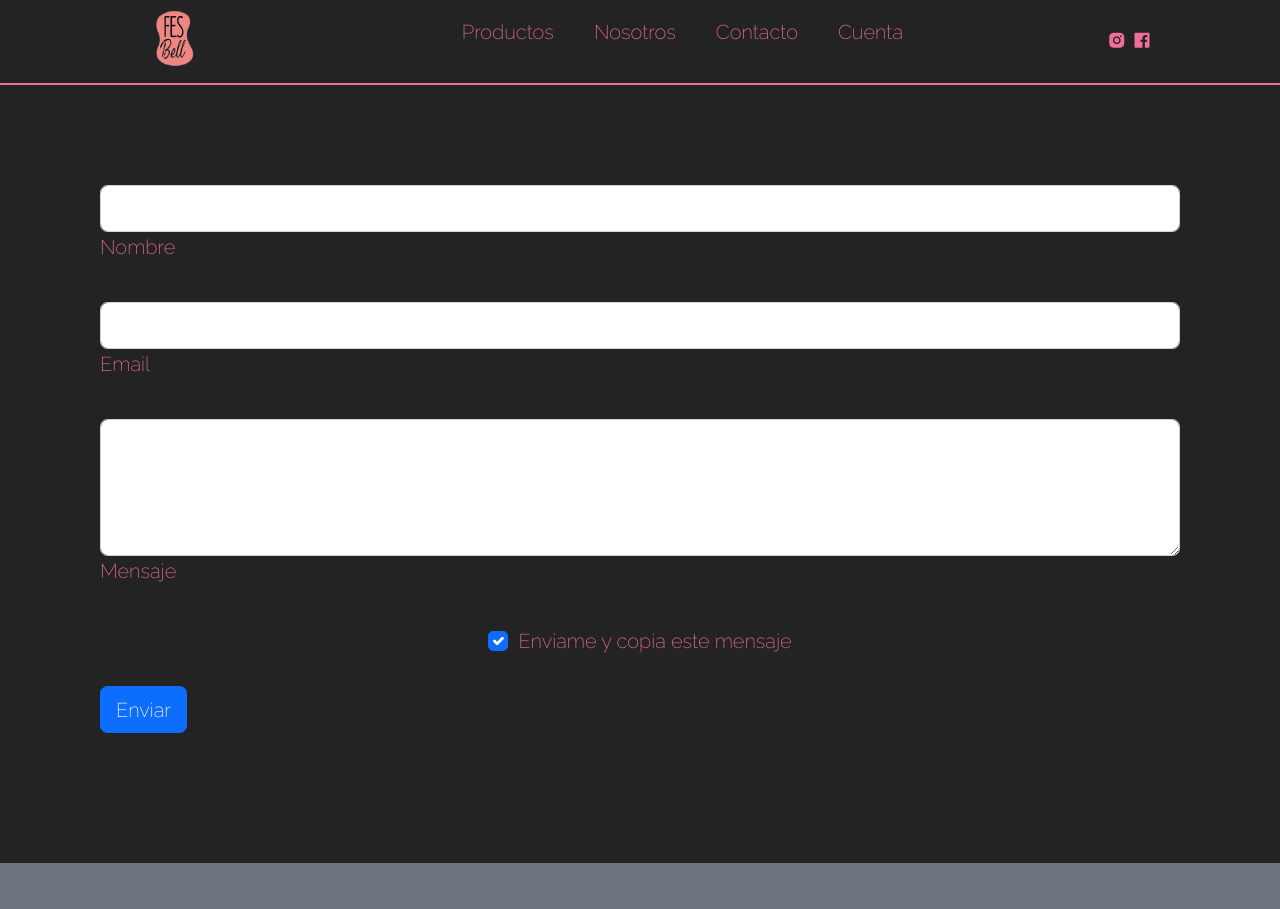
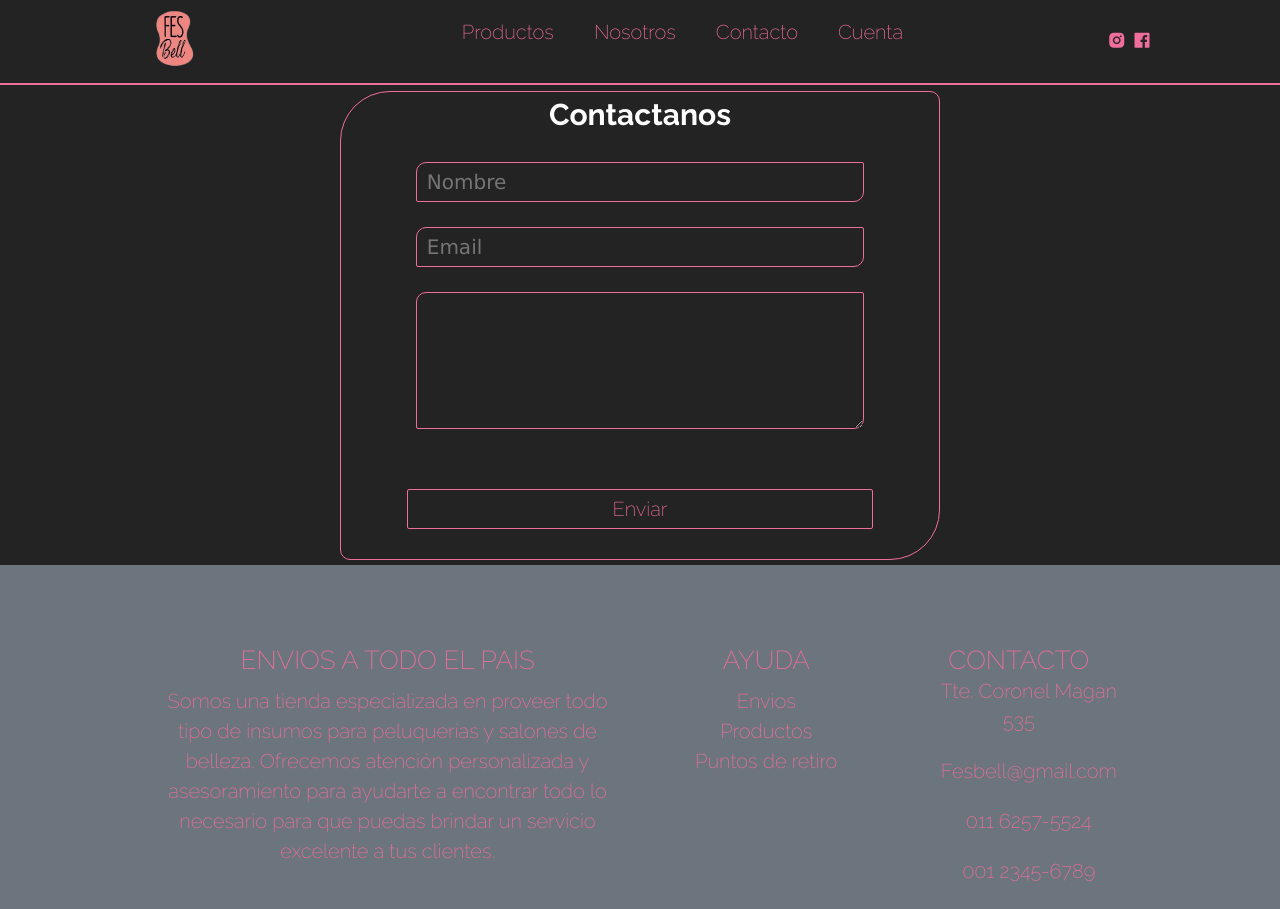
Before and after one commit to MariniMauro/PF-MariniM, a website: page Paginas/Contacto.html in a window 1280 px wide. Shown: the top 909 px of the page. Drawn offline with nearby package versions, Linux system fonts and the light colour scheme.

Commit message:
pagina contacto

```diff
--- a/Paginas/Contacto.html
+++ b/Paginas/Contacto.html
@@ -41,36 +41,21 @@
     </header>
 
     <main class="contacto">
-      <div class="Contacto--form">
-        <form>
-          <!-- Name input -->
+      <div class="contacto__form">
+        <p class="contacto__form--text">Contactanos</p>
+        <form class="contacto-form">
+          <div>
+            <input type="text" placeholder="Nombre">
+          </div>
+           <div>
+            <input type="email" placeholder="Email">
+          </div>
           <div class="form-outline mb-4">
-            <input type="text-contac" id="form4Example1" class="form-control" />
-            <label class="form-label" for="form4Example1">Nombre</label>
+            <textarea class="form-control" id="form4Example3" rows="4"></textarea>
+            <label class="form-label" aria-placeholder="Mensaje" for="form4Example3"></label>
           </div>
 
-          <!-- Email input -->
-          <div class="form-outline mb-4">
-            <input type="email" id="form4Example2" class="form-control" />
-            <label class="form-label" for="form4Example2">Email</label>
-          </div>
-
-          <!-- Message input -->
-          <div class="form-outline mb-4">
-            <textarea class="form-control" id="form4Example3" rows="4"></textarea>
-            <label class="form-label" for="form4Example3">Mensaje</label>
-          </div>
-
-          <!-- Checkbox -->
-          <div class="form-check d-flex justify-content-center mb-4">
-            <input class="form-check-input me-2" type="checkbox" value="" id="form4Example4" checked />
-            <label class="form-check-label" for="form4Example4">
-              Enviame y copia este mensaje
-            </label>
-          </div>
-
-          <!-- Submit button -->
-          <button type="submit" class="btn btn-primary btn-block mb-4">Enviar</button>
+           <button>Enviar</button>
         </form>
       </div>
     </main>
--- a/scss/estilo.scss
+++ b/scss/estilo.scss
@@ -96,7 +96,7 @@ padding: 30px;
 display: flex;
 align-items: center;
 justify-content: center;
-height: 100vh;
+height: 60vh;
 font-family: arial helvetica sans-serif;
 
 
@@ -137,6 +137,7 @@ border-top-left-radius: 10px;
 border-bottom-right-radius: 10px;
 font-size: 1rem;
 outline: none;
+color:white
 }
 
 input[type="password"] {
@@ -175,6 +176,106 @@ border: 2px solid #f06e9c;
 }
 }
 
+.contacto{
+        display: flex;
+        align-items: center;
+        justify-content: center;
+        height: 60vh;
+        font-family: arial helvetica sans-serif;
+
+
+
+        .contacto__form {
+        width: 1000px;
+        max-width: 600px;
+        border-radius: 10px;
+        border-top-left-radius: 50px;
+        border-bottom-right-radius: 50px;
+        border: 1px solid #f06e9c;
+        margin: 10px;
+        }
+
+        .contacto__form--text {
+        text-align: center;
+        font-size: 1.5rem;
+        font-weight: 600;
+        margin-bottom: 25px;
+        color:white
+        }
+
+        input {
+        display: block;
+        margin: auto;
+        height: 40px;
+        width: 75%;
+        padding-left: 10px;
+        border: 1px solid #f06e9c;
+        border-radius: 2px;
+        font-family: Verdana, Geneva, Tahoma, sans-serif;
+        background-color: transparent;
+        border-top-left-radius: 10px;
+        border-bottom-right-radius: 10px;
+        font-size: 1rem;
+        outline: none;
+        color:white
+        }
+
+        input[type="email"] {
+        margin-top: 25px;
+        }
+
+        .form-control{
+            display: block;
+            margin: auto;
+            width: 75%;
+            padding-left: 10px;
+            border: 1px solid #f06e9c;
+            border-radius: 2px;
+            font-family: Verdana, Verdana, Geneva, Tahoma, sans-serif, Tahoma, sans-serif;
+            background-color: transparent;
+            border-top-left-radius: 10px;
+            border-bottom-right-radius: 10px;
+            font-size: 1rem;
+            outline: none;
+            margin-top: 25px;
+            color:white
+
+
+        }
+
+        ::placeholder {
+        font-size: 1rem;
+        }
+
+        input:hover {
+        transition: 0.5s;
+        border: 1px solid white;
+        color: white;
+        }
+
+        button {
+        display: block;
+        margin: auto;
+        margin-top: 25px;
+        margin-bottom: 30px;
+        height: 40px;
+        width: 78%;
+        background: transparent;
+        color: #f06e9c;
+        border-radius: 2px;
+        cursor: pointer;
+        outline: none;
+        border: 1px solid #f06e9c;
+        transition: all 0.5 ease;
+        }
+
+        button:hover {
+        color: #f06e9c;
+        border: 2px solid #f06e9c;
+        }
+
+}
+
 
 /* Responsive */
 @import "partials/queries";
```
Also changed, not shown: Paginas/Cuenta.html (+0 -2 lines), css/Estilo.css, 1 other file.
